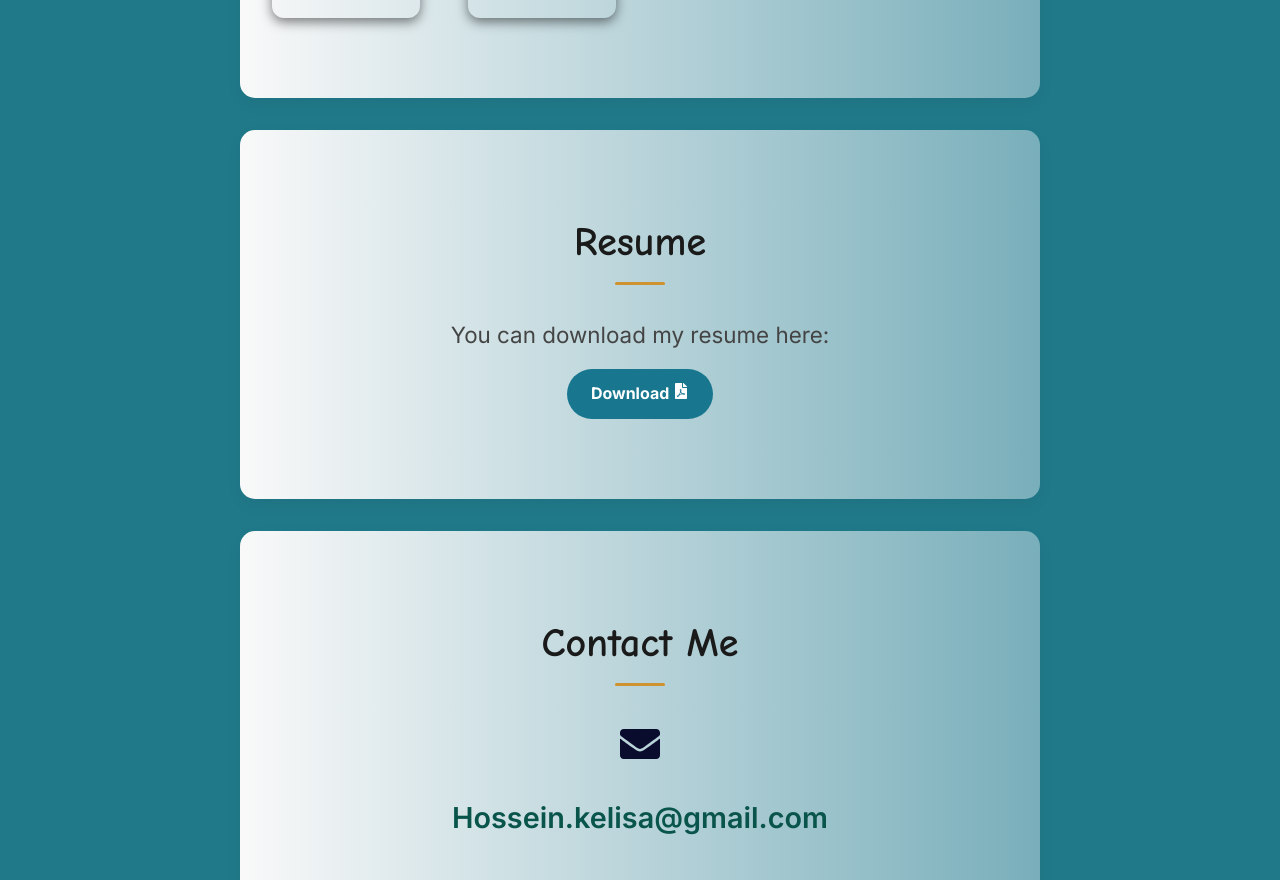
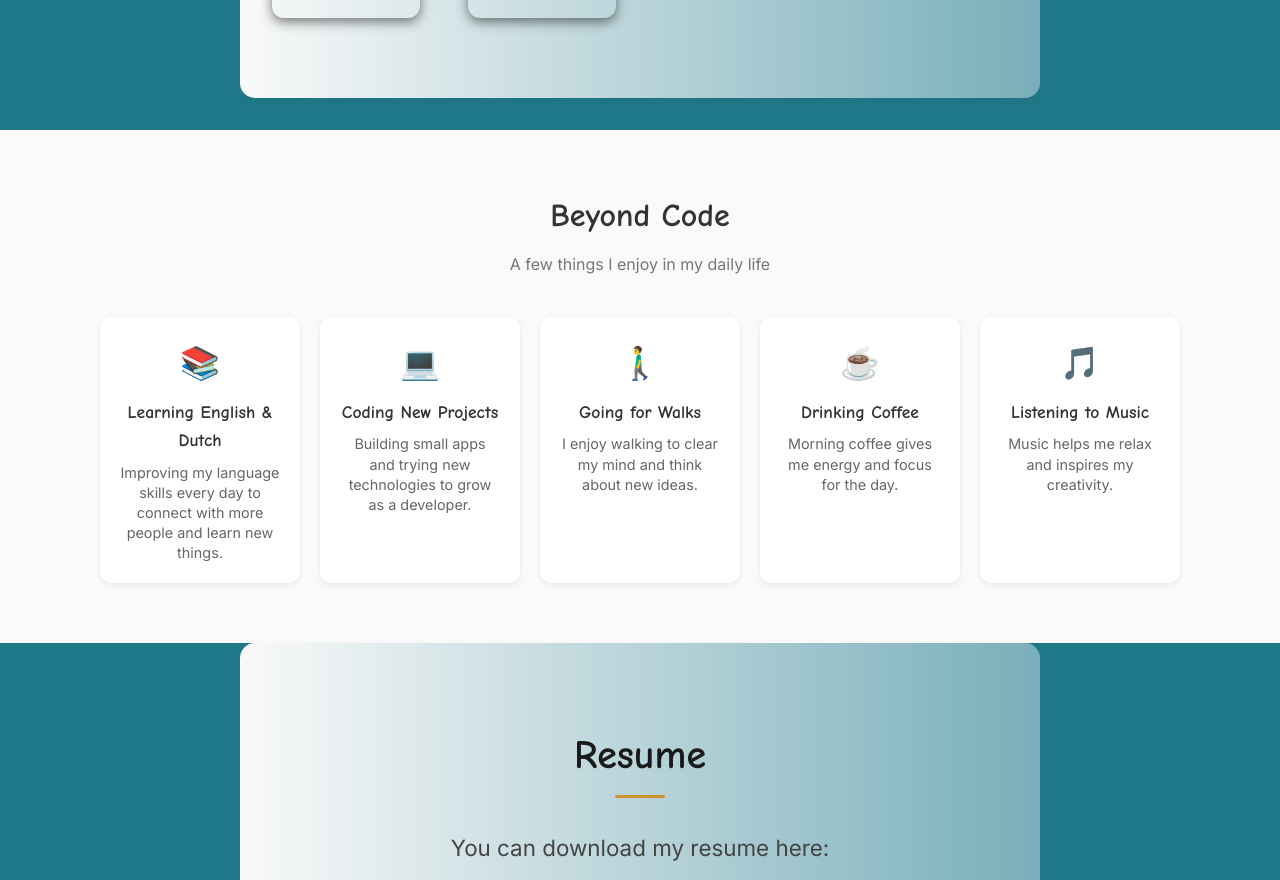
Before and after one commit to Hossein-Kelisa/Hossein-Kelisa-Portfolio, a React (Vite) app: page / in a window 1280 px wide. Shown: the part 4880-5760 px from the top of the page. Built offline with nearby package versions, Linux system fonts and the light colour scheme; a web font is replaced by a local one.

Commit message:
add a new component as a Hobbies

```diff
--- a/src/App.jsx
+++ b/src/App.jsx
@@ -11,6 +11,7 @@ import Skills from "./components/Skills";
 // import Learning from "./components/Learning";
 import "./i18n";
 import "./index.css";
+import Hobbies from "./components/Hobbies";
 
 const App = () => {
   return (
@@ -24,6 +25,7 @@ const App = () => {
           <Layout />
           <Skills />
           {/* <Learning /> */}
+          <Hobbies />
           <Resume />
           <Contact />
         </main>
--- /dev/null
+++ b/src/components/Hobbies.css
@@ -0,0 +1,55 @@
+.hobbies-section {
+  text-align: center;
+  padding: 60px 20px;
+  background-color: #fafafa;
+}
+
+.hobbies-title {
+  font-size: 2rem;
+  margin-bottom: 10px;
+  color: #333;
+}
+
+.hobbies-subtitle {
+  font-size: 1rem;
+  color: #777;
+  margin-bottom: 40px;
+}
+
+.hobbies-container {
+  display: flex;
+  flex-wrap: wrap;
+  justify-content: center;
+  gap: 20px;
+}
+
+.hobby-card {
+  background-color: white;
+  border-radius: 12px;
+  box-shadow: 0 2px 6px rgba(0, 0, 0, 0.08);
+  width: 200px;
+  padding: 20px;
+  transition: transform 0.2s ease, box-shadow 0.2s ease;
+}
+
+.hobby-card:hover {
+  transform: translateY(-5px);
+  box-shadow: 0 6px 12px rgba(0, 0, 0, 0.12);
+}
+
+.hobby-icon {
+  font-size: 2rem;
+  margin-bottom: 10px;
+}
+
+.hobby-title {
+  font-size: 1.1rem;
+  color: #333;
+  margin-bottom: 8px;
+}
+
+.hobby-description {
+  font-size: 0.9rem;
+  color: #666;
+  line-height: 1.4;
+}
--- /dev/null
+++ b/src/components/Hobbies.jsx
@@ -0,0 +1,29 @@
+import "./Hobbies.css";
+
+const hobbies = [
+  { icon: "📚", title: "Learning English & Dutch", description: "Improving my language skills every day to connect with more people and learn new things." },
+  { icon: "💻", title: "Coding New Projects", description: "Building small apps and trying new technologies to grow as a developer." },
+  { icon: "🚶‍♂️", title: "Going for Walks", description: "I enjoy walking to clear my mind and think about new ideas." },
+  { icon: "☕", title: "Drinking Coffee", description: "Morning coffee gives me energy and focus for the day." },
+  { icon: "🎵", title: "Listening to Music", description: "Music helps me relax and inspires my creativity." },
+];
+
+const HobbiesSection = () => {
+  return (
+    <section className="hobbies-section">
+      <h2 className="hobbies-title">Beyond Code</h2>
+      <p className="hobbies-subtitle">A few things I enjoy in my daily life</p>
+      <div className="hobbies-container">
+        {hobbies.map((hobby, index) => (
+          <div key={index} className="hobby-card">
+            <div className="hobby-icon">{hobby.icon}</div>
+            <h3 className="hobby-title">{hobby.title}</h3>
+            <p className="hobby-description">{hobby.description}</p>
+          </div>
+        ))}
+      </div>
+    </section>
+  );
+};
+
+export default HobbiesSection;
```
